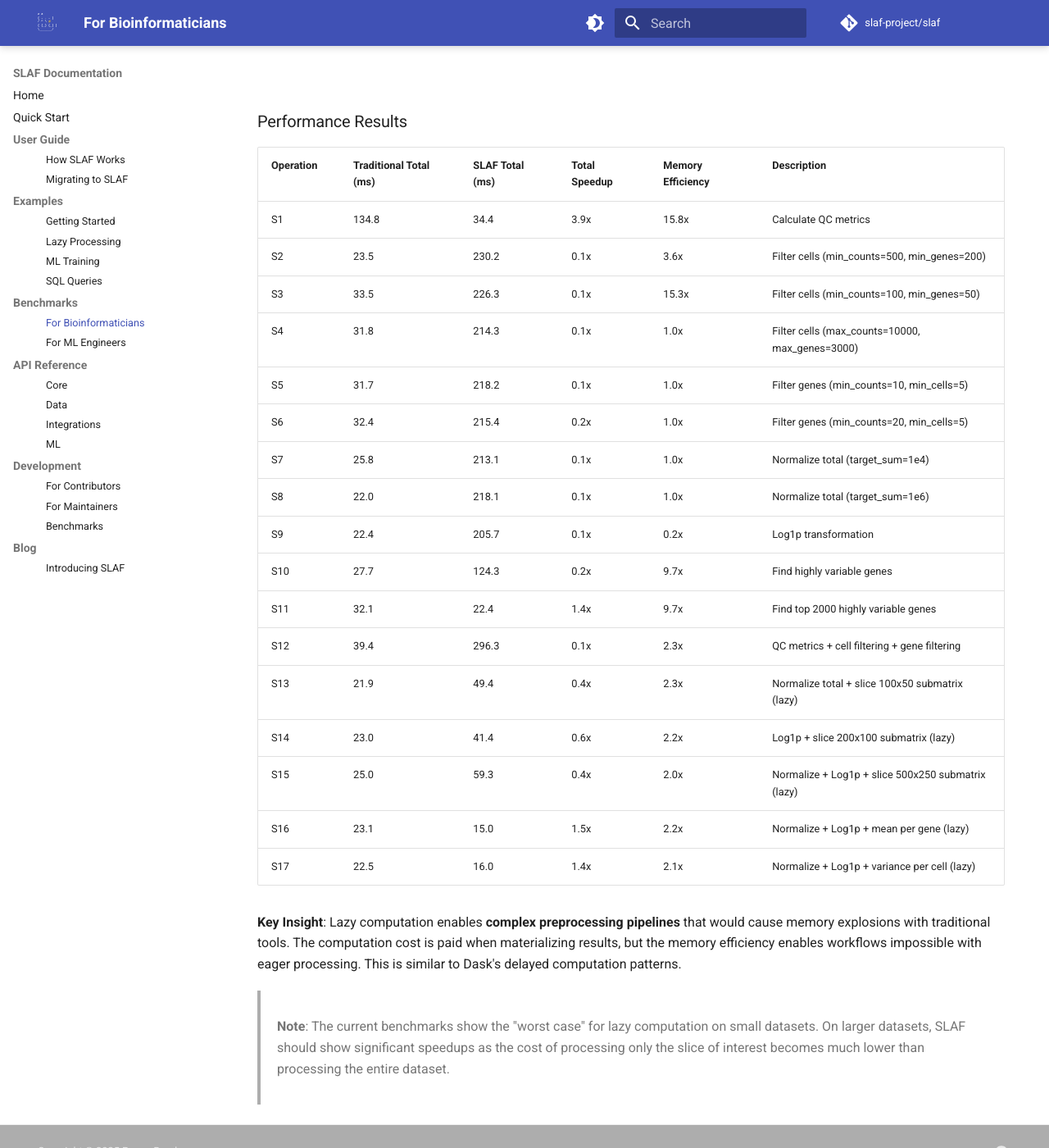
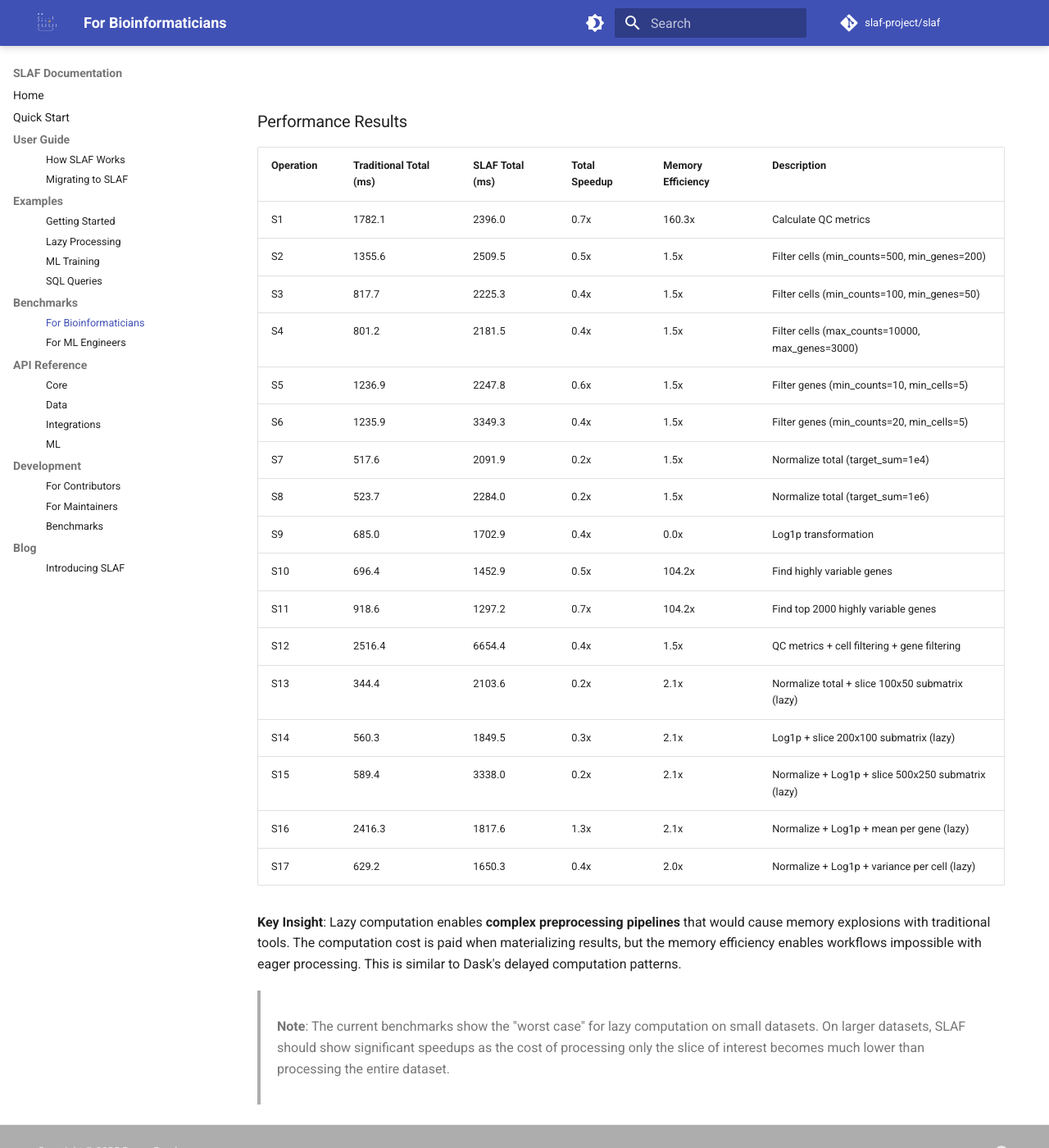
Before and after one commit to slaf-project/slaf, an MkDocs documentation site: the page built from docs/benchmarks/bioinformatics_benchmarks.md, in a window 1280 px wide and 1400 px high, scrolled down 6157 px. Shown: the whole window at 82% size. Built offline with MkDocs 1.6.1 and Material for MkDocs 9.7.7, drawn with Linux system fonts in a browser that asks for light colours; comment, search, counter and statistics services are not loaded; some of the changed text lies outside the part shown.

Commit message:
update bioinformatics benchmarks

````diff
--- a/docs/benchmarks/bioinformatics_benchmarks.md
+++ b/docs/benchmarks/bioinformatics_benchmarks.md
@@ -6,22 +6,22 @@ SLAF delivers **capability expansion** for single-cell analysis - enabling workf
 
 ### Dataset
 
-- **Dataset**: A processed version of PBMC3K (2,695 cells × 1,863 genes)
+- **Dataset**: A synthetic dataset (2,695 cells × 1,863 genes)
 - **Size**: ~23 MB (h5ad format)
 
 ```shell
-⚡  slaf info ../slaf-datasets/pbmc3k_processed.slaf
 SLAF Dataset
-  Shape: 2695 cells × 1863 genes
+  Shape: 49,955 cells × 25,000 genes
   Format version: 0.1
-  Cell metadata columns: 9
-    n_genes, n_genes_by_counts, total_counts, leiden, batch...
-  Gene metadata columns: 12
-    gene_ids, n_cells, mt, n_cells_by_counts, mean_counts...
+  Cell metadata columns: 11
+    cell_type, batch, n_genes_by_counts, total_counts, pct_counts_mt...
+  Gene metadata columns: 10
+    gene_symbol, highly_variable, n_cells, mt, n_cells_by_counts...
   Record counts:
-    Cells: 2,695
-    Genes: 1,863
-    Expression records: 415,134
+    Cells: 49,955
+    Genes: 25,000
+    Expression records: computing...
+    Expression records: 62,443,678
   Optimizations:
     use_integer_keys: True
 ```
@@ -86,16 +86,16 @@ cluster_cells = slaf.filter_cells(leiden=["0", "1", "2"])
 
 | Scenario | Traditional Total (ms) | SLAF Total (ms) | Total Speedup | Memory Efficiency | Description                                 |
 | -------- | ---------------------- | --------------- | ------------- | ----------------- | ------------------------------------------- |
-| S1       | 29.6                   | 2.2             | 13.5x         | 9.5x              | Cells with >=500 genes                      |
-| S2       | 20.1                   | 1.7             | 11.6x         | 9.4x              | Cells with <=15% mitochondrial genes        |
-| S3       | 20.1                   | 2.0             | 10.2x         | 9.4x              | Cells with low mitochondrial content        |
-| S4       | 20.8                   | 2.4             | 8.8x          | 9.7x              | Cells in clusters 0,1,2                     |
-| S5       | 19.2                   | 1.8             | 10.7x         | 11.0x             | Cells in largest cluster (0)                |
-| S6       | 20.1                   | 1.9             | 10.9x         | 10.8x             | Cells from batch_1                          |
-| S7       | 20.2                   | 2.1             | 9.6x          | 11.4x             | Cells in clusters 0,1 from batch_1          |
-| S8       | 22.4                   | 2.1             | 10.5x         | 12.0x             | High-quality cells (>=1000 genes, <=10% mt) |
-| S9       | 20.7                   | 2.3             | 8.9x          | 11.4x             | Cells with 800-2000 total counts            |
-| S10      | 19.9                   | 2.4             | 8.4x          | 9.4x              | Cells with 200-1500 genes                   |
+| S1       | 610.6                  | 4.1             | 150.1x        | 97.3x             | Cells with >=500 genes                      |
+| S2       | 199.6                  | 2.1             | 95.9x         | 97.8x             | Cells with <=15% mitochondrial genes        |
+| S3       | 183.9                  | 1.6             | 115.2x        | 102.8x            | Cells with low mitochondrial content        |
+| S4       | 190.4                  | 2.2             | 86.7x         | 144.1x            | Cells in clusters 0,1,2                     |
+| S5       | 190.4                  | 1.7             | 112.3x        | 152.9x            | Cells in largest cluster (0)                |
+| S6       | 264.1                  | 2.0             | 130.2x        | 114.7x            | Cells from batch_1                          |
+| S7       | 187.9                  | 2.4             | 78.7x         | 151.9x            | Cells in clusters 0,1 from batch_1          |
+| S8       | 185.1                  | 2.1             | 86.3x         | 102.8x            | High-quality cells (>=1000 genes, <=10% mt) |
+| S9       | 187.1                  | 2.2             | 86.7x         | 135.2x            | Cells with 800-2000 total counts            |
+| S10      | 181.0                  | 3.0             | 60.7x         | 97.3x             | Cells with 200-1500 genes                   |
 
 **Key Insight**: The speedup comes from **faster metadata loading** (SLAF loads only metadata vs h5ad loading everything), while memory efficiency comes from **loading only the data you need**. This is similar to using Polars/DuckDB for structured data queries instead of pandas.
 
@@ -148,17 +148,17 @@ result = slaf.get_submatrix(
 
 | Scenario | Traditional Total (ms) | SLAF Total (ms) | Total Speedup | Memory Efficiency | Description                  |
 | -------- | ---------------------- | --------------- | ------------- | ----------------- | ---------------------------- |
-| S1       | 20.1                   | 8.9             | 2.3x          | 12.9x             | Single cell expression       |
-| S2       | 21.4                   | 8.5             | 2.5x          | 12.8x             | Another single cell          |
-| S3       | 19.3                   | 8.5             | 2.3x          | 12.6x             | Two cells                    |
-| S4       | 20.9                   | 9.5             | 2.2x          | 12.4x             | Three cells                  |
-| S5       | 20.4                   | 13.4            | 1.5x          | 12.9x             | Single gene across all cells |
-| S6       | 20.2                   | 14.1            | 1.4x          | 12.8x             | Another single gene          |
-| S7       | 20.2                   | 14.3            | 1.4x          | 12.7x             | Two genes                    |
-| S8       | 21.1                   | 14.6            | 1.4x          | 12.7x             | Three genes                  |
-| S9       | 18.7                   | 42.3            | 0.4x          | 12.6x             | 100x50 submatrix             |
-| S10      | 19.1                   | 45.6            | 0.4x          | 9.8x              | 500x100 submatrix            |
-| S11      | 19.1                   | 56.3            | 0.3x          | 4.9x              | 500x500 submatrix            |
+| S1       | 650.5                  | 17.3            | 37.6x         | 156.8x            | Single cell expression       |
+| S2       | 189.6                  | 13.8            | 13.7x         | 156.8x            | Another single cell          |
+| S3       | 184.6                  | 12.8            | 14.4x         | 155.9x            | Two cells                    |
+| S4       | 183.8                  | 12.3            | 15.0x         | 155.0x            | Three cells                  |
+| S5       | 219.5                  | 622.4           | 0.4x          | 155.5x            | Single gene across all cells |
+| S6       | 217.2                  | 502.3           | 0.4x          | 155.5x            | Another single gene          |
+| S7       | 227.6                  | 416.8           | 0.5x          | 153.4x            | Two genes                    |
+| S8       | 236.5                  | 2054.4          | 0.1x          | 151.4x            | Three genes                  |
+| S9       | 414.6                  | 20.8            | 19.9x         | 157.4x            | 100x50 submatrix             |
+| S10      | 186.6                  | 73.4            | 2.5x          | 155.6x            | 500x100 submatrix            |
+| S11      | 187.4                  | 72.6            | 2.6x          | 147.6x            | 500x500 submatrix            |
 
 **Key Insight**: The primary advantage is **memory efficiency** - SLAF loads only the slice of interest rather than the entire dataset. Speed benefits depend on slice size vs dataset size. This is similar to Zarr's chunked array access patterns.
 
@@ -220,23 +220,23 @@ expression = adata.X[cell_ids, gene_ids].compute()  # LazyExpressionMatrix.compu
 
 | Operation | Traditional Total (ms) | SLAF Total (ms) | Total Speedup | Memory Efficiency | Description                                        |
 | --------- | ---------------------- | --------------- | ------------- | ----------------- | -------------------------------------------------- |
-| S1        | 134.8                  | 34.4            | 3.9x          | 15.8x             | Calculate QC metrics                               |
-| S2        | 23.5                   | 230.2           | 0.1x          | 3.6x              | Filter cells (min_counts=500, min_genes=200)       |
-| S3        | 33.5                   | 226.3           | 0.1x          | 15.3x             | Filter cells (min_counts=100, min_genes=50)        |
-| S4        | 31.8                   | 214.3           | 0.1x          | 1.0x              | Filter cells (max_counts=10000, max_genes=3000)    |
-| S5        | 31.7                   | 218.2           | 0.1x          | 1.0x              | Filter genes (min_counts=10, min_cells=5)          |
-| S6        | 32.4                   | 215.4           | 0.2x          | 1.0x              | Filter genes (min_counts=20, min_cells=5)          |
-| S7        | 25.8                   | 213.1           | 0.1x          | 1.0x              | Normalize total (target_sum=1e4)                   |
-| S8        | 22.0                   | 218.1           | 0.1x          | 1.0x              | Normalize total (target_sum=1e6)                   |
-| S9        | 22.4                   | 205.7           | 0.1x          | 0.2x              | Log1p transformation                               |
-| S10       | 27.7                   | 124.3           | 0.2x          | 9.7x              | Find highly variable genes                         |
-| S11       | 32.1                   | 22.4            | 1.4x          | 9.7x              | Find top 2000 highly variable genes                |
-| S12       | 39.4                   | 296.3           | 0.1x          | 2.3x              | QC metrics + cell filtering + gene filtering       |
-| S13       | 21.9                   | 49.4            | 0.4x          | 2.3x              | Normalize total + slice 100x50 submatrix (lazy)    |
-| S14       | 23.0                   | 41.4            | 0.6x          | 2.2x              | Log1p + slice 200x100 submatrix (lazy)             |
-| S15       | 25.0                   | 59.3            | 0.4x          | 2.0x              | Normalize + Log1p + slice 500x250 submatrix (lazy) |
-| S16       | 23.1                   | 15.0            | 1.5x          | 2.2x              | Normalize + Log1p + mean per gene (lazy)           |
-| S17       | 22.5                   | 16.0            | 1.4x          | 2.1x              | Normalize + Log1p + variance per cell (lazy)       |
+| S1        | 1782.1                 | 2396.0          | 0.7x          | 160.3x            | Calculate QC metrics                               |
+| S2        | 1355.6                 | 2509.5          | 0.5x          | 1.5x              | Filter cells (min_counts=500, min_genes=200)       |
+| S3        | 817.7                  | 2225.3          | 0.4x          | 1.5x              | Filter cells (min_counts=100, min_genes=50)        |
+| S4        | 801.2                  | 2181.5          | 0.4x          | 1.5x              | Filter cells (max_counts=10000, max_genes=3000)    |
+| S5        | 1236.9                 | 2247.8          | 0.6x          | 1.5x              | Filter genes (min_counts=10, min_cells=5)          |
+| S6        | 1235.9                 | 3349.3          | 0.4x          | 1.5x              | Filter genes (min_counts=20, min_cells=5)          |
+| S7        | 517.6                  | 2091.9          | 0.2x          | 1.5x              | Normalize total (target_sum=1e4)                   |
+| S8        | 523.7                  | 2284.0          | 0.2x          | 1.5x              | Normalize total (target_sum=1e6)                   |
+| S9        | 685.0                  | 1702.9          | 0.4x          | 0.0x              | Log1p transformation                               |
+| S10       | 696.4                  | 1452.9          | 0.5x          | 104.2x            | Find highly variable genes                         |
+| S11       | 918.6                  | 1297.2          | 0.7x          | 104.2x            | Find top 2000 highly variable genes                |
+| S12       | 2516.4                 | 6654.4          | 0.4x          | 1.5x              | QC metrics + cell filtering + gene filtering       |
+| S13       | 344.4                  | 2103.6          | 0.2x          | 2.1x              | Normalize total + slice 100x50 submatrix (lazy)    |
+| S14       | 560.3                  | 1849.5          | 0.3x          | 2.1x              | Log1p + slice 200x100 submatrix (lazy)             |
+| S15       | 589.4                  | 3338.0          | 0.2x          | 2.1x              | Normalize + Log1p + slice 500x250 submatrix (lazy) |
+| S16       | 2416.3                 | 1817.6          | 1.3x          | 2.1x              | Normalize + Log1p + mean per gene (lazy)           |
+| S17       | 629.2                  | 1650.3          | 0.4x          | 2.0x              | Normalize + Log1p + variance per cell (lazy)       |
 
 **Key Insight**: Lazy computation enables **complex preprocessing pipelines** that would cause memory explosions with traditional tools. The computation cost is paid when materializing results, but the memory efficiency enables workflows impossible with eager processing. This is similar to Dask's delayed computation patterns.
 
````
